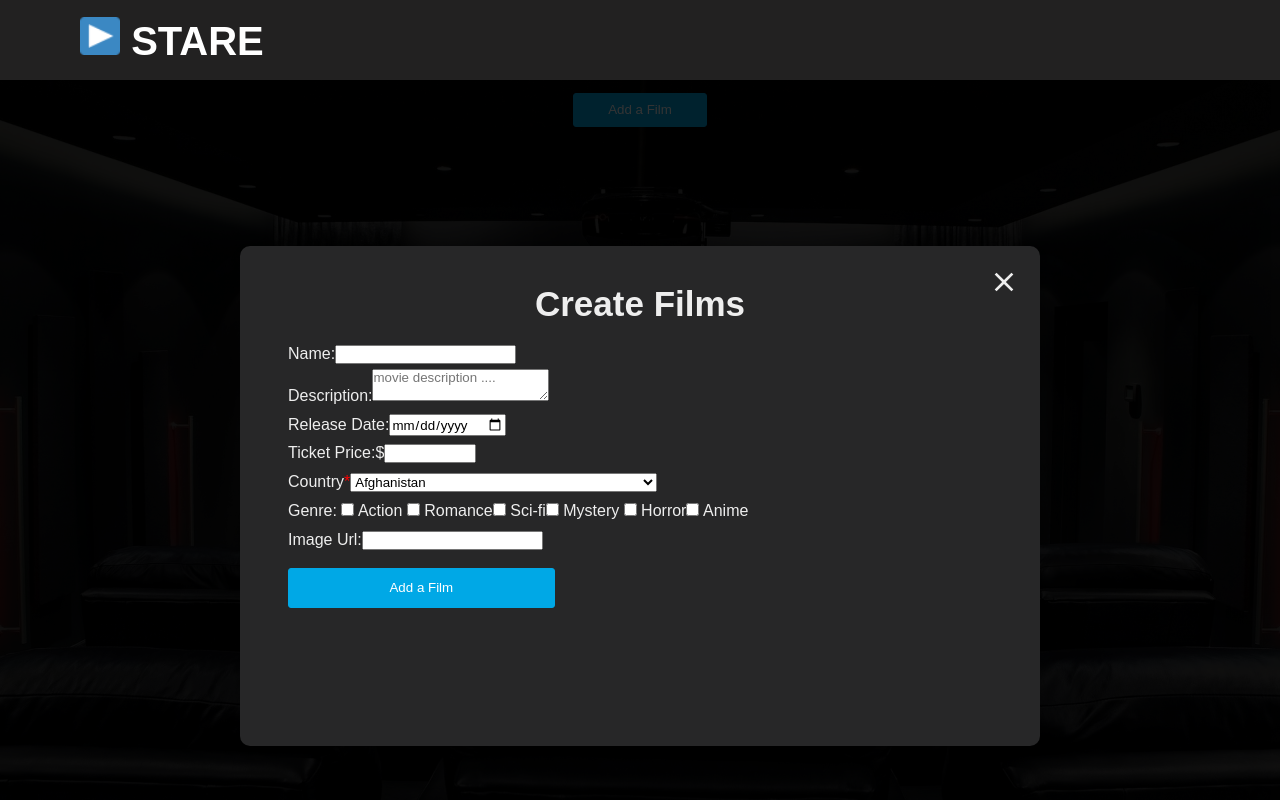
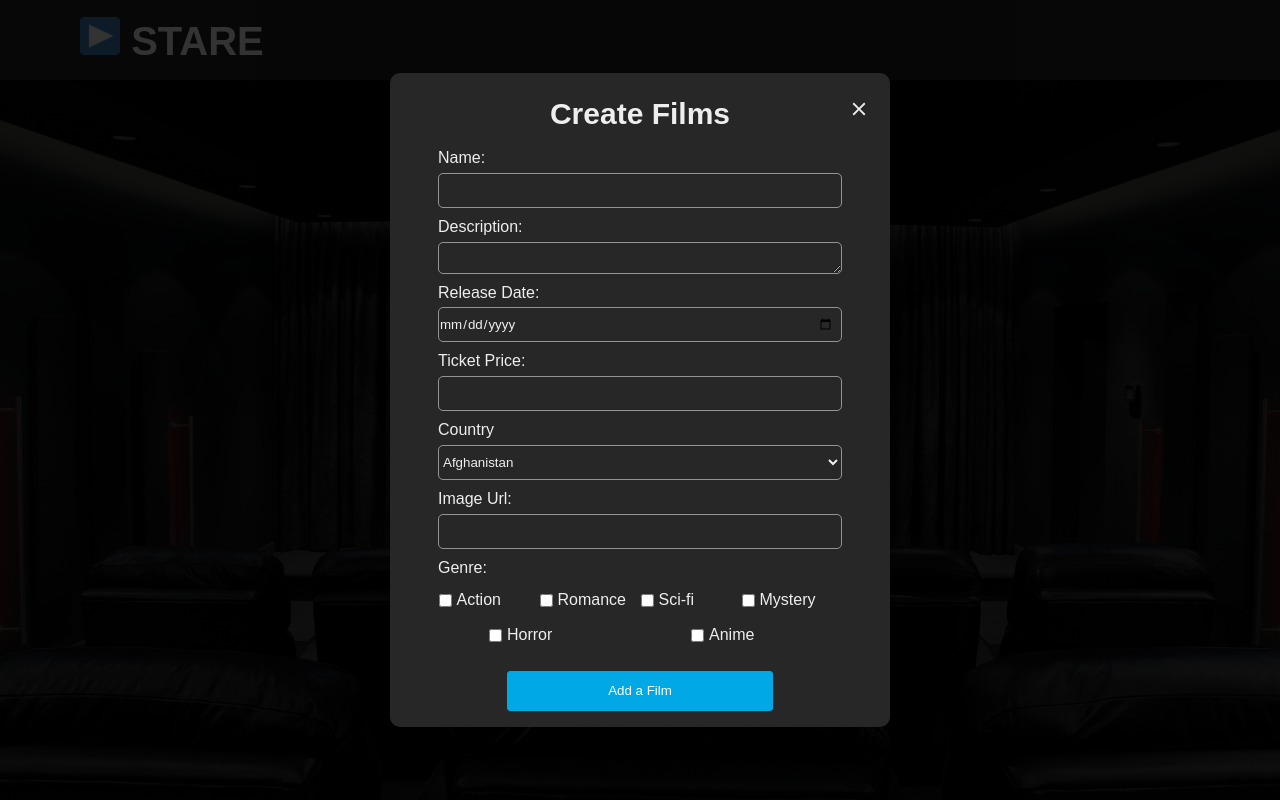
Before and after one commit to Akius1/stare-movie-app, a React (Create React App) app in the folder client/: page /create in a window 1280 px wide. Both pictures are taken after a click on the button "Add a Film". Built offline with nearby package versions, Linux system fonts and the light colour scheme.

Commit message:
modify modal page

```diff
--- a/client/src/App.css
+++ b/client/src/App.css
@@ -0,0 +1,26 @@
+input,
+select {
+  height: 35px;
+}
+label {
+  font-size: 16px;
+}
+.form-group {
+  display: flex;
+  flex-direction: column;
+  margin: 5px 0;
+}
+.input-options {
+  display: flex;
+  justify-content: space-around;
+  align-items: center;
+  flex-wrap: wrap;
+}
+.input-option-option {
+  min-width: 100px;
+  display: flex;
+  align-items: center;
+}
+.input-option-option label {
+  margin-left: 5px;
+}
--- a/client/src/App.js
+++ b/client/src/App.js
@@ -1,4 +1,5 @@
 import Route from "./route";
+import "./App.css";
 function App() {
   return <Route />;
 }
--- a/client/src/components/CreateFilm/CreateFilmElements.jsx
+++ b/client/src/components/CreateFilm/CreateFilmElements.jsx
@@ -30,7 +30,10 @@ export const FormNav = styled.nav`
   .main-logo::after {
     color: #fff;
   }
-
+  .auth-nav {
+    display: flex;
+    justify-content: space-between;
+  }
   .user-nav {
     margin: 0 10px;
     font-weight: bold;
@@ -50,8 +53,8 @@ export const CreateFilmContainer = styled.div`
   flex-direction: column;
   align-items: center;
   height: 90vh;
+  /* justify-content: center; */
   width: 100vw;
-
   .btn {
     display: inline-block;
     height: 2.5em;
@@ -72,7 +75,7 @@ export const CloseModalButton = styled(MdClose)`
   position: absolute;
   top: 20px;
   right: 20px;
-  width: 32px;
+  width: 22px;
   height: 32px;
   z-index: 10;
 `;
@@ -81,6 +84,7 @@ export const ModalBackground = styled.div`
   height: 100%;
   background: rgba(0, 0, 0, 0.8);
   position: fixed;
+  top: 0;
   display: flex;
   justify-content: center;
   align-items: center;
@@ -94,14 +98,15 @@ export const ModalContent = styled.div`
   padding: 1em;
   margin: 2em;
   .heading {
-    padding: 10px 0 5px 0;
-    font-size: 35px;
+    padding: 10px 0 10px 0;
+    font-size: 30px;
     text-align: center;
+    line-height: 1;
   }
 `;
 export const ModalWrapper = styled.div`
-  width: 800px;
-  height: 500px;
+  width: 500px;
+  min-height: 500px;
   box-shadow: 0 5px 16px rgba(0, 0, 0, 0.2);
   background: #272728;
   color: #eee;
@@ -123,20 +128,16 @@ export const ModalWrapper = styled.div`
     outline: none;
     background: transparent;
     color: #eee;
-    border-color: #eee;
-    border-style: solid;
+    border: 1px solid #949494;
     display: inline-block;
     padding-right: 0.5em;
     border-radius: 5px;
-    border-block-width: 2px;
   }
 `;
-
 export const CardContainer = styled.div`
   padding: 1rem;
   box-shadow: 7px 10px 15px rgba(0, 0, 0, 0.56);
   color: #fff;
-  /* y */
   margin: 10px;
 
   .pix-box {
--- a/client/src/components/CreateFilm/Modal.jsx
+++ b/client/src/components/CreateFilm/Modal.jsx
@@ -1,22 +1,17 @@
 import React, { useRef, useEffect, useCallback, useState } from "react";
 import { useSpring, animated } from "react-spring";
-
 import {
   ModalBackground,
   ModalContent,
   CloseModalButton,
   ModalWrapper,
 } from "./CreateFilmElements";
-
 const Modal = ({ showModal, setShowModal, handleSubmit, insert }) => {
   const [FormData, setFormData] = useState({});
-
   const modalRef = useRef();
-
   const handleOnChange = ({ target: { name, value } }) => {
     setFormData((prev) => ({ ...prev, [name]: value }));
   };
-
   const animation = useSpring({
     config: {
       duration: 250,
@@ -24,13 +19,11 @@ const Modal = ({ showModal, setShowModal, handleSubmit, insert }) => {
     opacity: showModal ? 1 : 0,
     transform: showModal ? `translateY(0%)` : `translateY(-100%)`,
   });
-
   const closeModal = (e) => {
     if (modalRef.current === e.target) {
       setShowModal(false);
     }
   };
-
   const keyPress = useCallback(
     (e) => {
       if (e.key === "Escape" && showModal) {
@@ -39,13 +32,10 @@ const Modal = ({ showModal, setShowModal, handleSubmit, insert }) => {
     },
     [setShowModal, showModal],
   );
-
   useEffect(() => {
     document.addEventListener("keydown", keyPress);
-
     return () => document.removeEventListener("keydown", keyPress);
   }, [keyPress]);
-
   return (
     <>
       {showModal ? (
@@ -60,44 +50,43 @@ const Modal = ({ showModal, setShowModal, handleSubmit, insert }) => {
                     setShowModal((prev) => !prev);
                   }}
                 >
-                  <h1 className="heading">Create Films</h1>
                   <div>
-                    <label htmlFor="name">Name:</label>
+                    <h1 className="heading">Create Films</h1>
+                  </div>
+                  <div className="form-group">
+                    <label htmlFor="name">Name: </label>
                     <input
                       id="name"
                       name="Name"
                       type={"text"}
                       onChange={handleOnChange}
-                      className="form-input"
+                      className="modal-input"
                       required
                     />
                   </div>
-
-                  <div>
-                    <label htmlFor="description">Description:</label>
+                  <div className="form-group">
+                    <label htmlFor="description">Description: </label>
                     <textarea
                       id="description"
-                      placeholder="movie description ...."
                       required
                       name="Description"
                       onChange={handleOnChange}
+                      className="modal-input"
                     ></textarea>
                   </div>
-
-                  <div>
-                    <label htmlFor="date">Release Date:</label>
+                  <div className="form-group">
+                    <label htmlFor="date">Release Date: </label>
                     <input
                       type={"date"}
                       id="date"
                       name="ReleaseDate"
                       onChange={handleOnChange}
                       required
+                      className="modal-input"
                     />
                   </div>
-                  <div>
-                    <label htmlFor="ticket">Ticket Price:</label>
-
-                    <span>$</span>
+                  <div className="form-group">
+                    <label htmlFor="ticket">Ticket Price: </label>
                     <input
                       id="ticket"
                       type={"number"}
@@ -107,17 +96,15 @@ const Modal = ({ showModal, setShowModal, handleSubmit, insert }) => {
                       name="TicketPrice"
                       onChange={handleOnChange}
                       required
+                      className="modal-input"
                     />
                   </div>
-
-                  <div>
+                  <div className="form-group">
                     <label htmlFor="country">Country</label>
-                    <span style={{ color: "red" }}>*</span>
-
                     <select
                       id="country"
                       name="Country"
-                      className="form-control"
+                      className="modal-input"
                       onChange={handleOnChange}
                       required
                     >
@@ -450,68 +437,90 @@ const Modal = ({ showModal, setShowModal, handleSubmit, insert }) => {
                     </select>
                   </div>
 
-                  <div onChange={handleOnChange}>
-                    <span> Genre: </span>
-                    <input
-                      type="checkbox"
-                      id="action"
-                      name="action"
-                      value="Action"
-                    />
-                    <label htmlFor="action"> Action </label>
-                    <input
-                      type="checkbox"
-                      id="romance"
-                      name="romance"
-                      value="Romance"
-                    />
-                    <label htmlFor="romance"> Romance</label>
-                    <input
-                      type="checkbox"
-                      id="sci-fi"
-                      name="sci-fi"
-                      value="Sci-fi"
-                    />
-                    <label htmlFor="sci-fi"> Sci-fi</label>
-                    <input
-                      type="checkbox"
-                      id="mystery"
-                      name="mystery"
-                      value="Mystery"
-                    />
-                    <label htmlFor="mystery"> Mystery </label>
-                    <input
-                      type="checkbox"
-                      id="horror"
-                      name="horror"
-                      value="Horror"
-                    />
-                    <label htmlFor="horror"> Horror</label>
-                    <input
-                      type="checkbox"
-                      id="anime"
-                      name="anime"
-                      value="Anime"
-                    />
-                    <label htmlFor="anime"> Anime</label>
-                  </div>
-
-                  <div>
-                    <label htmlFor="image-url">Image Url:</label>
+                  <div className="form-group">
+                    <label htmlFor="image-url">Image Url: </label>
                     <input
                       type="text"
                       id="image-url"
                       name="ImageUrl"
                       onChange={handleOnChange}
                       required
+                      className="modal-input"
                     />
                   </div>
-                  <button type="submit" className="btn">
-                    Add a Film
-                  </button>
+                  <div className="form-group" onChange={handleOnChange}>
+                    <span> Genre: </span>
+                    <div className="input-options">
+                      <div className="input-option-option">
+                        <input
+                          type="checkbox"
+                          id="action"
+                          name="action"
+                          value="Action"
+                          className="modal-input"
+                        />
+                        <label htmlFor="action"> Action </label>
+                      </div>
+                      <div className="input-option-option">
+                        <input
+                          type="checkbox"
+                          id="romance"
+                          name="romance"
+                          value="Romance"
+                          className="modal-input"
+                        />
+                        <label htmlFor="romance"> Romance </label>
+                      </div>
+                      <div className="input-option-option">
+                        <input
+                          type="checkbox"
+                          id="sci-fi"
+                          name="sci-fi"
+                          value="Sci-fi"
+                          className="modal-input"
+                        />
+                        <label htmlFor="sci-fi"> Sci-fi </label>
+                      </div>
+                      <div className="input-option-option">
+                        <input
+                          type="checkbox"
+                          id="mystery"
+                          name="mystery"
+                          value="Mystery"
+                          className="modal-input"
+                        />
+                        <label htmlFor="mystery"> Mystery </label>
+                      </div>
+                      <div className="input-option-option">
+                        <input
+                          type="checkbox"
+                          id="horror"
+                          name="horror"
+                          value="Horror"
+                          className="modal-input"
+                        />
+                        <label htmlFor="horror"> Horror </label>
+                      </div>
+                      <div className="input-option-option">
+                        <input
+                          type="checkbox"
+                          id="anime"
+                          name="anime"
+                          value="Anime"
+                          className="modal-input"
+                        />
+                        <label htmlFor="anime"> Anime </label>
+                      </div>{" "}
+                    </div>
+                  </div>
+
+                  <div className="modal-btn">
+                    <button type="submit" className="btn">
+                      Add a Film
+                    </button>
+                  </div>
                 </form>
               </ModalContent>
-
               <CloseModalButton
                 aria-label="Close modal"
                 onClick={() => setShowModal((prev) => !prev)}
@@ -523,5 +532,4 @@ const Modal = ({ showModal, setShowModal, handleSubmit, insert }) => {
     </>
   );
 };
-
 export default Modal;
```
